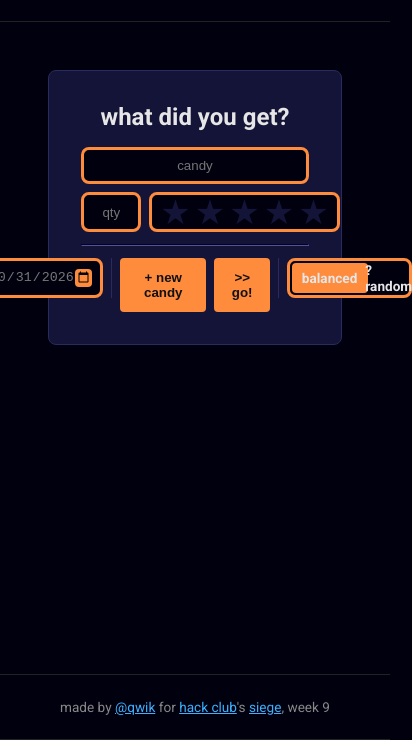
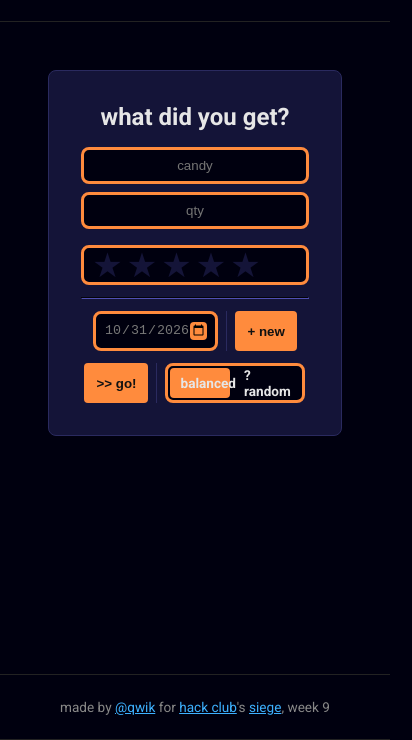
Before and after one commit to qwikster/dose, a plain HTML site: page index.html in a window 390 px wide. Shown: the part 104-844 px from the top of the page, 412 px wide, since content can reach past the window. Drawn offline with Linux system fonts and the light colour scheme.

Commit message:
working on mobile?

```diff
--- a/index.html
+++ b/index.html
@@ -40,7 +40,7 @@
                 <div class="candy-buttons" id="candy-buttons">
                     <input type="date" id="date" class="candy-date" value="2026-10-31" min="2025-10-31" max="2030-10-31">
                     <div style="border-left:1px solid #2a2a5f; height:40px;"></div>
-                    <button type="button" id="add-candy">+ new candy</button>
+                    <button type="button" id="add-candy">+ new</button>
                     <button type="submit" id="generate">>> go!</button>
                     <div style="border-left:1px solid #2a2a5f; height:40px;"></div>
                     <label class="toggle-switch">
--- a/style.css
+++ b/style.css
@@ -135,6 +135,8 @@ input::-webkit-inner-spin-button, input::-webkit-outer-spin-button {
     display: flex;
     align-self: center;
     gap: 0.5rem;
+    flex-wrap: wrap;
+    justify-content: center;
 }
 
 .rating-slider {
@@ -345,4 +347,27 @@ hr {
     .candy-name {
         width: 100%
     }
+
+    .candy-qty {
+        width: unset;
+    }
 }
+
+@media (max-width: 600px) {
+    .candy-entry-low {
+        flex-direction: column;
+    }
+    .candy-buttons {
+        gap: 0.75rem 0.5rem;
+    }
+    .toggle-switch {
+        width: 140px;
+    }
+    .toggle-slider::before {
+        width: 60px;
+    }
+
+    .toggle-switch input:checked + .toggle-slider::before {
+        transform: translateX(70px);
+    }
+}
```
